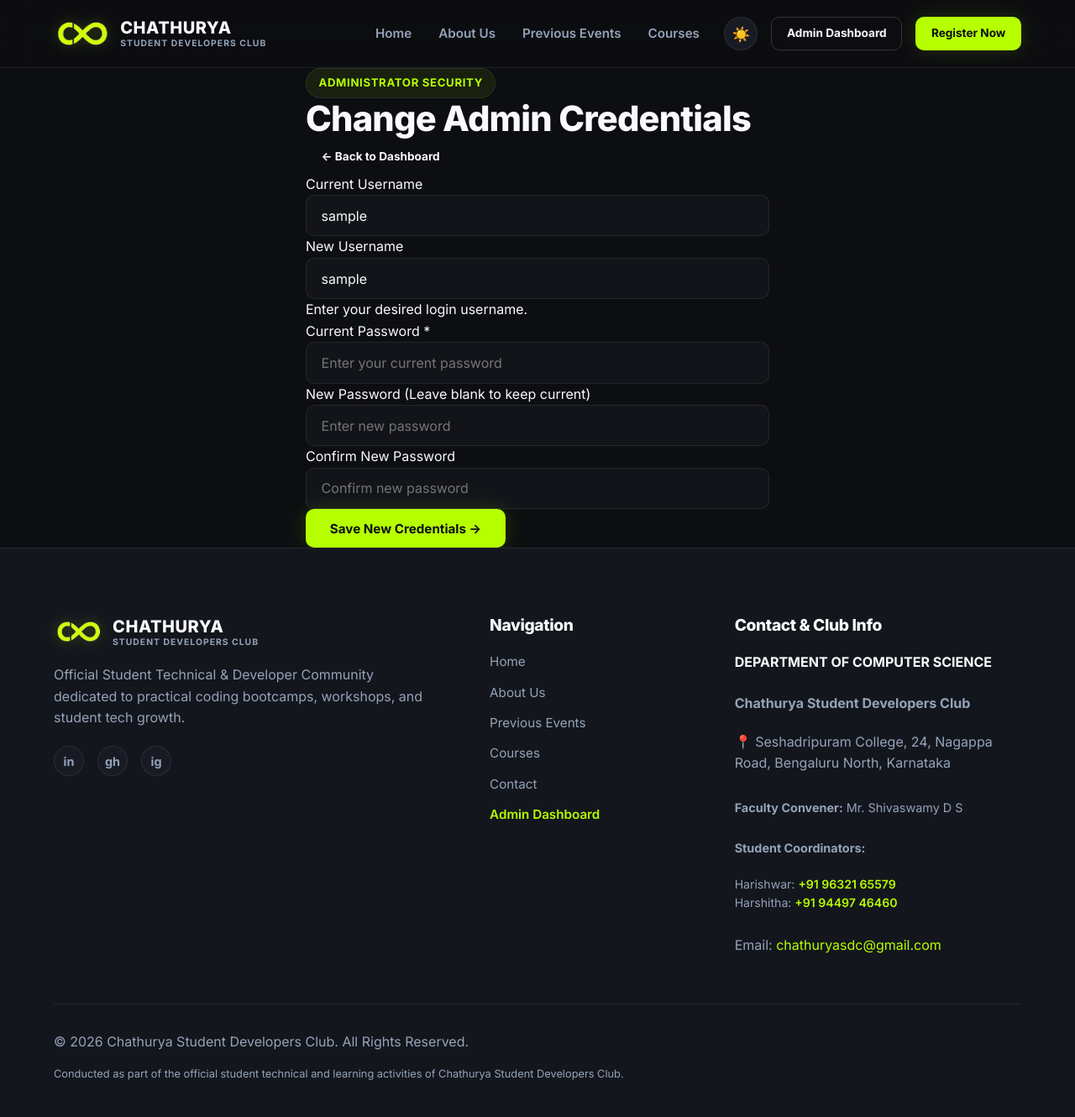
After one commit to balajiaj23-spider/chaturyanew, a Django app: page /custom-admin/change-credentials/ in a window 1280 px wide. The commit adds this page. Shown: the whole page at 84% size. Run offline with Django 5.2, Linux system fonts and the light colour scheme; the visitor is signed in with stand-in values (Sample User, id 1); data comes from the database, SQL or seed files in the repository; some libraries are stand-ins or nearby versions.

Commit message:
Add Change Admin Credentials feature to Admin Dashboard allowing admins to update username and password directly from web interface

```diff
--- /dev/null
+++ b/workshop/templates/workshop/dashboard/change_credentials.html
@@ -0,0 +1,58 @@
+{% extends 'workshop/base.html' %}
+{% load static %}
+
+{% block title %}Change Admin Credentials — {{ site_settings.club_name }}{% endblock %}
+
+{% block content %}
+<section class="py-4 py-md-5">
+  <div class="container" style="max-width: 600px;">
+
+    <div class="d-flex flex-column flex-sm-row justify-content-between align-items-start align-items-sm-center gap-3 mb-4 p-3 rounded bg-body-tertiary border border-secondary-subtle shadow-sm">
+      <div>
+        <span class="badge bg-secondary text-light mb-1">Administrator Security</span>
+        <h2 class="h4 fw-bold text-light mb-0">Change Admin Credentials</h2>
+      </div>
+      <div>
+        <a href="{% url 'admin_dashboard' %}" class="btn btn-outline-light btn-sm fw-semibold">← Back to Dashboard</a>
+      </div>
+    </div>
+
+    <div class="card bg-body-tertiary text-light border border-secondary-subtle p-3 p-md-4 shadow-sm">
+      <form method="POST" action="{% url 'admin_change_credentials' %}">
+        {% csrf_token %}
+
+        <div class="mb-3">
+          <label class="form-label small text-secondary fw-semibold">Current Username</label>
+          <input type="text" class="form-control bg-dark text-light border-secondary" value="{{ request.user.username }}" readonly disabled>
+        </div>
+
+        <div class="mb-3">
+          <label for="new_username" class="form-label small text-secondary fw-semibold">New Username</label>
+          <input type="text" id="new_username" name="new_username" class="form-control bg-dark text-light border-secondary" value="{{ request.user.username }}" required>
+          <div class="form-text text-muted small">Enter your desired login username.</div>
+        </div>
+
+        <div class="mb-3">
+          <label for="current_password" class="form-label small text-secondary fw-semibold">Current Password <span class="text-danger">*</span></label>
+          <input type="password" id="current_password" name="current_password" class="form-control bg-dark text-light border-secondary" required placeholder="Enter your current password">
+        </div>
+
+        <div class="mb-3">
+          <label for="new_password" class="form-label small text-secondary fw-semibold">New Password (Leave blank to keep current)</label>
+          <input type="password" id="new_password" name="new_password" class="form-control bg-dark text-light border-secondary" placeholder="Enter new password">
+        </div>
+
+        <div class="mb-4">
+          <label for="confirm_password" class="form-label small text-secondary fw-semibold">Confirm New Password</label>
+          <input type="password" id="confirm_password" name="confirm_password" class="form-control bg-dark text-light border-secondary" placeholder="Confirm new password">
+        </div>
+
+        <div class="d-grid">
+          <button type="submit" class="btn btn-primary fw-bold text-dark py-2" style="background: var(--accent); border: none;">Save New Credentials →</button>
+        </div>
+      </form>
+    </div>
+
+  </div>
+</section>
+{% endblock %}
--- a/workshop/templates/workshop/dashboard/dashboard.html
+++ b/workshop/templates/workshop/dashboard/dashboard.html
@@ -19,6 +19,7 @@
         <a href="{% url 'admin_courses_list' %}" class="btn btn-secondary btn-sm">Courses</a>
         <a href="{% url 'admin_events_list' %}" class="btn btn-secondary btn-sm">Previous Events</a>
         <a href="{% url 'admin_settings_edit' %}" class="btn btn-secondary btn-sm">Site Settings</a>
+        <a href="{% url 'admin_change_credentials' %}" class="btn btn-secondary btn-sm">🔑 Change Credentials</a>
         <a href="{% url 'admin_logout' %}" class="btn btn-sm" style="background: #ff5f56; color: #fff;">Logout</a>
       </div>
     </div>
--- a/workshop/templates/workshop/dashboard/settings_edit.html
+++ b/workshop/templates/workshop/dashboard/settings_edit.html
@@ -12,7 +12,8 @@
         <div class="badge" style="margin-bottom: 0.25rem;">Administrator Control Panel</div>
         <h2>Edit Site Settings &amp; Branding</h2>
       </div>
-      <div>
+      <div style="display: flex; gap: 0.5rem;">
+        <a href="{% url 'admin_change_credentials' %}" class="btn btn-secondary btn-sm">🔑 Change Credentials</a>
         <a href="{% url 'admin_dashboard' %}" class="btn btn-secondary btn-sm">← Back to Dashboard</a>
       </div>
     </div>
--- a/workshop/urls.py
+++ b/workshop/urls.py
@@ -28,6 +28,7 @@ urlpatterns = [
     path('custom-admin/events/add/', views.admin_event_edit_view, name='admin_event_add'),
     path('custom-admin/events/<int:event_id>/', views.admin_event_edit_view, name='admin_event_edit'),
     path('custom-admin/settings/', views.admin_settings_edit_view, name='admin_settings_edit'),
+    path('custom-admin/change-credentials/', views.admin_change_credentials_view, name='admin_change_credentials'),
 
     # Attendance & Computer Vision Routes
     path('custom-admin/attendance/', views.admin_attendance_view, name='admin_attendance'),
--- a/workshop/views.py
+++ b/workshop/views.py
@@ -1,12 +1,13 @@
 import csv
 import json
 from django.shortcuts import render, redirect, get_object_or_404
-from django.contrib.auth import login, logout, authenticate
+from django.contrib.auth import login, logout, authenticate, update_session_auth_hash
 from django.contrib.auth.forms import AuthenticationForm
 from django.contrib.auth.decorators import login_required, user_passes_test
 from django.contrib import messages
 from django.db.models import Q
 from django.http import JsonResponse, HttpResponse
+from django.contrib.auth.models import User
 from .models import SiteSettings, PreviousEvent, Course, CourseTopic, CourseProject, Registration, AttendanceRecord, SessionDayStatus
 from .forms import RegistrationForm, SiteSettingsForm, CourseForm, CourseTopicForm, PreviousEventForm, RegistrationAdminForm
 
@@ -153,6 +154,50 @@ def admin_logout_view(request):
     logout(request)
     messages.info(request, "You have been logged out.")
     return redirect('admin_login')
+
+
+@user_passes_test(is_staff_user, login_url='admin_login')
+def admin_change_credentials_view(request):
+    site_settings = SiteSettings.load()
+    user = request.user
+
+    if request.method == 'POST':
+        current_password = request.POST.get('current_password', '').strip()
+        new_username = request.POST.get('new_username', '').strip()
+        new_password = request.POST.get('new_password', '').strip()
+        confirm_password = request.POST.get('confirm_password', '').strip()
+
+        if not user.check_password(current_password):
+            messages.error(request, "Current password is incorrect.")
+        elif new_password and new_password != confirm_password:
+            messages.error(request, "New password and confirmation password do not match.")
+        elif new_password and len(new_password) < 6:
+            messages.error(request, "New password must be at least 6 characters.")
+        else:
+            updated = False
+            if new_username and new_username != user.username:
+                if User.objects.filter(username=new_username).exclude(pk=user.pk).exists():
+                    messages.error(request, f"Username '{new_username}' is already taken.")
+                    return redirect('admin_change_credentials')
+                user.username = new_username
+                updated = True
+
+            if new_password:
+                user.set_password(new_password)
+                updated = True
+
+            if updated:
+                user.save()
+                update_session_auth_hash(request, user)
+                messages.success(request, "Admin credentials updated successfully!")
+                return redirect('admin_dashboard')
+            else:
+                messages.info(request, "No changes made to credentials.")
+
+    context = {
+        'site_settings': site_settings,
+    }
+    return render(request, 'workshop/dashboard/change_credentials.html', context)
 
 
 @user_passes_test(is_staff_user, login_url='admin_login')
```
